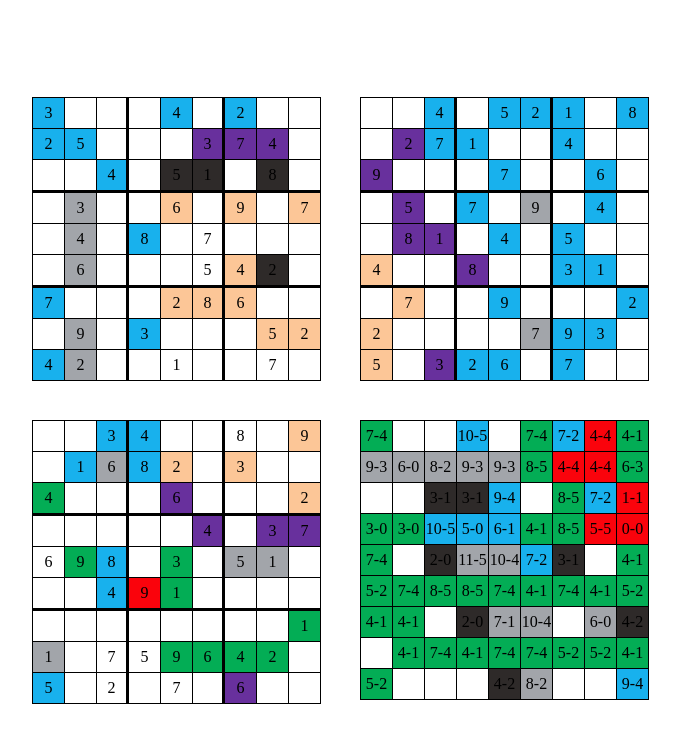
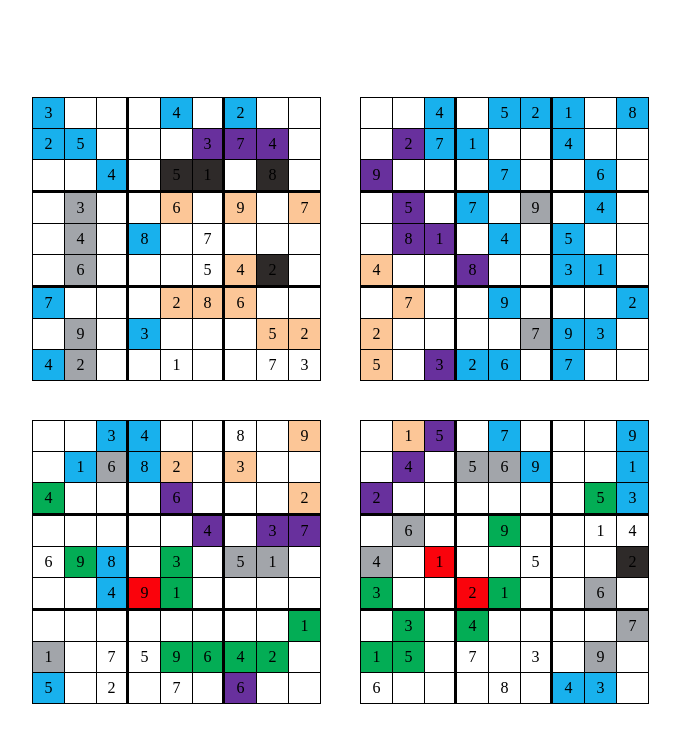
Before and after one commit to aniamika/Disney-Sudoku, a plain HTML site: page index.html in a window 1280 px wide. Shown: the whole page, without its empty margins (300-980 px from the left). Drawn offline with Linux system fonts and the light colour scheme.

Commit message:
four square

```diff
--- a/index.html
+++ b/index.html
@@ -99,7 +99,7 @@
       <div class="box border-right" data-color="white" data-number="6" contenteditable="true"></div>
       <div class="box" data-color="white" data-number="8" contenteditable="true"></div>
       <div class="box">7</div>
-      <div class="box" data-color="white" data-number="3" contenteditable="true"></div>
+      <div class="box white">3</div>
 </div>
 
 
@@ -295,87 +295,96 @@
 
 
   <div class="right-bottom-container">
-    <div class="box green" contenteditable="true">7-4</div>
-    <div class="box"></div>
-    <div class="box"></div>
-    <div class="box blue" contenteditable="true">10-5</div>
-    <div class="box"></div>
-    <div class="box green" contenteditable="true">7-4</div>
-    <div class="box blue" contenteditable="true">7-2</div>
-    <div class="box red" contenteditable="true">4-4</div>
-    <div class="box green" contenteditable="true">4-1</div>
-    <div class="box lightgray" contenteditable="true">9-3</div>
-    <div class="box lightgray" contenteditable="true">6-0</div>
-    <div class="box lightgray" contenteditable="true">8-2</div>
-    <div class="box lightgray" contenteditable="true">9-3</div>
-    <div class="box lightgray hide">9-3</div>
-    <div class="box green" contenteditable="true">8-5</div>
-    <div class="box red" contenteditable="true">4-4</div>
-    <div class="box red" contenteditable="true">4-4</div>
-    <div class="box green" contenteditable="true">6-3</div>
-    <div class="box"></div>
-    <div class="box"></div>
-    <div class="box darkgray" contenteditable="true">3-1</div>
-    <div class="box darkgray" contenteditable="true">3-1</div>
-    <div class="box blue" contenteditable="true">9-4</div>
-    <div class="box"></div>
-    <div class="box green" contenteditable="true">8-5</div>
-    <div class="box blue" contenteditable="true">7-2</div>
-    <div class="box red" contenteditable="true">1-1</div>
-    <div class="box green" contenteditable="true">3-0</div>
-    <div class="box green" contenteditable="true">3-0</div>
-    <div class="box blue" contenteditable="true">10-5</div>
-    <div class="box blue" contenteditable="true">5-0</div>
-    <div class="box blue" contenteditable="true">6-1</div>
-    <div class="box green hide">4-1</div>
-    <div class="box green" contenteditable="true">8-5</div>
-    <div class="box red" contenteditable="true">5-5</div>
-    <div class="box red" contenteditable="true">0-0</div>
-    <div class="box green" contenteditable="true">7-4</div>
-    <div class="box"></div>
-    <div class="box darkgray" contenteditable="true">2-0</div>
-    <div class="box lightgray" contenteditable="true">11-5</div>
-    <div class="box lightgray" contenteditable="true">10-4</div>
-    <div class="box blue" contenteditable="true">7-2</div>
-    <div class="box darkgray" contenteditable="true">3-1</div>
-    <div class="box"></div>
-    <div class="box green" contenteditable="true">4-1</div>
-    <div class="box green" contenteditable="true">5-2</div>
-    <div class="box green" contenteditable="true">7-4</div>
-    <div class="box green" contenteditable="true">8-5</div>
-    <div class="box green" contenteditable="true">8-5</div>
-    <div class="box green" contenteditable="true">7-4</div>
-    <div class="box green" contenteditable="true">4-1</div>
-    <div class="box green hide">7-4</div>
-    <div class="box green" contenteditable="true">4-1</div>
-    <div class="box green" contenteditable="true">5-2</div>
-    <div class="box green" contenteditable="true">4-1</div>
-    <div class="box green" contenteditable="true">4-1</div>
-    <div class="box"></div>
-    <div class="box darkgray" contenteditable="true">2-0</div>
-    <div class="box lightgray" contenteditable="true">7-1</div>
-    <div class="box lightgray" contenteditable="true">10-4</div>
-    <div class="box"></div>
-    <div class="box lightgray" contenteditable="true">6-0</div>
-    <div class="box darkgray" contenteditable="true">4-2</div>
-    <div class="box"></div>
-    <div class="box green" contenteditable="true">4-1</div>
-    <div class="box green" contenteditable="true">7-4</div>
-    <div class="box green" contenteditable="true">4-1</div>
-    <div class="box green" contenteditable="true">7-4</div>
-    <div class="box green" contenteditable="true">7-4</div>
-    <div class="box green" contenteditable="true">5-2</div>
-    <div class="box green hide">5-2</div>
-    <div class="box green" contenteditable="true">4-1</div>
-    <div class="box green" contenteditable="true">5-2</div>
-    <div class="box"></div>
-    <div class="box"></div>
-    <div class="box"></div>
-    <div class="box darkgray" contenteditable="true">4-2</div>
-    <div class="box lightgray" contenteditable="true">8-2</div>
-    <div class="box"></div>
-    <div class="box"></div>
-    <div class="box blue" contenteditable="true">9-4</div>
+
+    <div class="box" data-color="creamy" data-number="8" contenteditable="true"></div>
+    <div class="box creamy">1</div>
+    <div class="box violet border-right">5</div>
+    <div class="box" data-color="blue" data-number="3" contenteditable="true"></div>
+    <div class="box blue">7</div>
+    <div class="box border-right" data-color="lightgray" data-number="2" contenteditable="true"></div>
+    <div class="box" data-color="blue" data-number="6" contenteditable="true"></div>
+    <div class="box" data-color="blue" data-number="4" contenteditable="true"></div>
+    <div class="box blue">9</div>
+
+    <div class="box" data-color="creamy" data-number="7" contenteditable="true"></div>
+    <div class="box violet">4</div>
+    <div class="box border-right" data-color="violet" data-number="3" contenteditable="true"></div>
+    <div class="box lightgray">5</div>
+    <div class="box lightgray">6</div>
+    <div class="box blue border-right">9</div>
+    <div class="box" data-color="blue" data-number="2" contenteditable="true"></div>
+    <div class="box" data-color="blue" data-number="8" contenteditable="true"></div>
+    <div class="box blue">1</div>
+
+    <div class="box violet border-bottom">2</div>
+    <div class="box border-bottom" data-color="violet" data-number="9" contenteditable="true"></div>
+    <div class="box border-right border-bottom" data-color="lightgray" data-number="6" contenteditable="true"></div>
+    <div class="box border-bottom" data-color="green" data-number="1" contenteditable="true"></div>
+    <div class="box border-bottom" data-color="green" data-number="4" contenteditable="true"></div>
+    <div class="box border-right border-bottom" data-color="green" data-number="8" contenteditable="true"></div>
+    <div class="box border-bottom" data-color="green" data-number="7" contenteditable="true"></div>
+    <div class="box green border-bottom">5</div>
+    <div class="box blue border-bottom">3</div>
+
+    <div class="box" data-color="violet" data-number="5" contenteditable="true"></div>
+    <div class="box lightgray">6</div>
+    <div class="box border-right" data-color="green" data-number="2"  contenteditable="true"></div>
+    <div class="box" data-color="green" data-number="8" contenteditable="true"></div>
+    <div class="box green">9</div>
+    <div class="box border-right" data-color="green" data-number="7" contenteditable="true"></div>
+    <div class="box" data-color="green" data-number="3" contenteditable="true"></div>
+    <div class="box white">1</div>
+    <div class="box white">4</div>
+
+    <div class="box lightgray">4</div>
+    <div class="box" data-color="green" data-number="8" contenteditable="true"></div>
+    <div class="box red border-right">1</div>
+    <div class="box" data-color="red" data-number="6" contenteditable="true"></div>
+    <div class="box" data-color="green" data-number="3" contenteditable="true"></div>
+    <div class="box white border-right">5</div>
+    <div class="box" data-color="white" data-number="9" contenteditable="true"></div>
+    <div class="box" data-color="darkgray" data-number="7" contenteditable="true"></div>
+    <div class="box darkgray">2</div>
+
+    <div class="box green border-bottom">3</div>
+    <div class="box border-bottom" data-color="green" data-number="7" contenteditable="true"></div>
+    <div class="box border-right border-bottom" data-color="red" data-number="9" contenteditable="true"></div>
+    <div class="box red border-bottom">2</div>
+    <div class="box green border-bottom">1</div>
+    <div class="box border-right border-bottom" data-color="white" data-number="4" contenteditable="true"></div>
+    <div class="box border-bottom" data-color="darkgray" data-number="5" contenteditable="true"></div>
+    <div class="box lightgray border-bottom">6</div>
+    <div class="box border-bottom" data-color="lightgray" data-number="8" contenteditable="true"></div>
+
+    <div class="box" data-color="green" data-number="9" contenteditable="true"></div>
+    <div class="box green">3</div>
+    <div class="box border-right" data-color="green" data-number="8" contenteditable="true"></div>
+    <div class="box green">4</div>
+    <div class="box" data-color="green" data-number="5" contenteditable="true"></div>
+    <div class="box border-right" data-color="white" data-number="6" contenteditable="true"></div>
+    <div class="box" data-color="darkgray" data-number="1" contenteditable="true"></div>
+    <div class="box" data-color="lightgray" data-number="2" contenteditable="true"></div>
+    <div class="box lightgray">7</div>
+
+    <div class="box green">1</div>
+    <div class="box green">5</div>
+    <div class="box border-right" data-color="green" data-number="4" contenteditable="true"></div>
+    <div class="box white">7</div>
+    <div class="box" data-color="white" data-number="2" contenteditable="true"></div>
+    <div class="box white border-right">3</div>
+    <div class="box" data-color="darkgray" data-number="8" contenteditable="true"></div>
+    <div class="box lightgray">9</div>
+    <div class="box" data-color="white" data-number="6" contenteditable="true"></div>
+
+    <div class="box white">6</div>
+    <div class="box" data-color="violet" data-number="2" contenteditable="true"></div>
+    <div class="box border-right" data-color="violet" data-number="7" contenteditable="true"></div>
+    <div class="box" data-color="white" data-number="9" contenteditable="true"></div>
+    <div class="box white">8</div>
+    <div class="box border-right" data-color="blue" data-number="1" contenteditable="true"></div>
+    <div class="box blue">4</div>
+    <div class="box blue">3</div>
+    <div class="box" data-color="white" data-number="5" contenteditable="true"></div>
 
   </div>
 </div>
```
Also changed, not shown: sudoku.js (+55 -40 lines).
